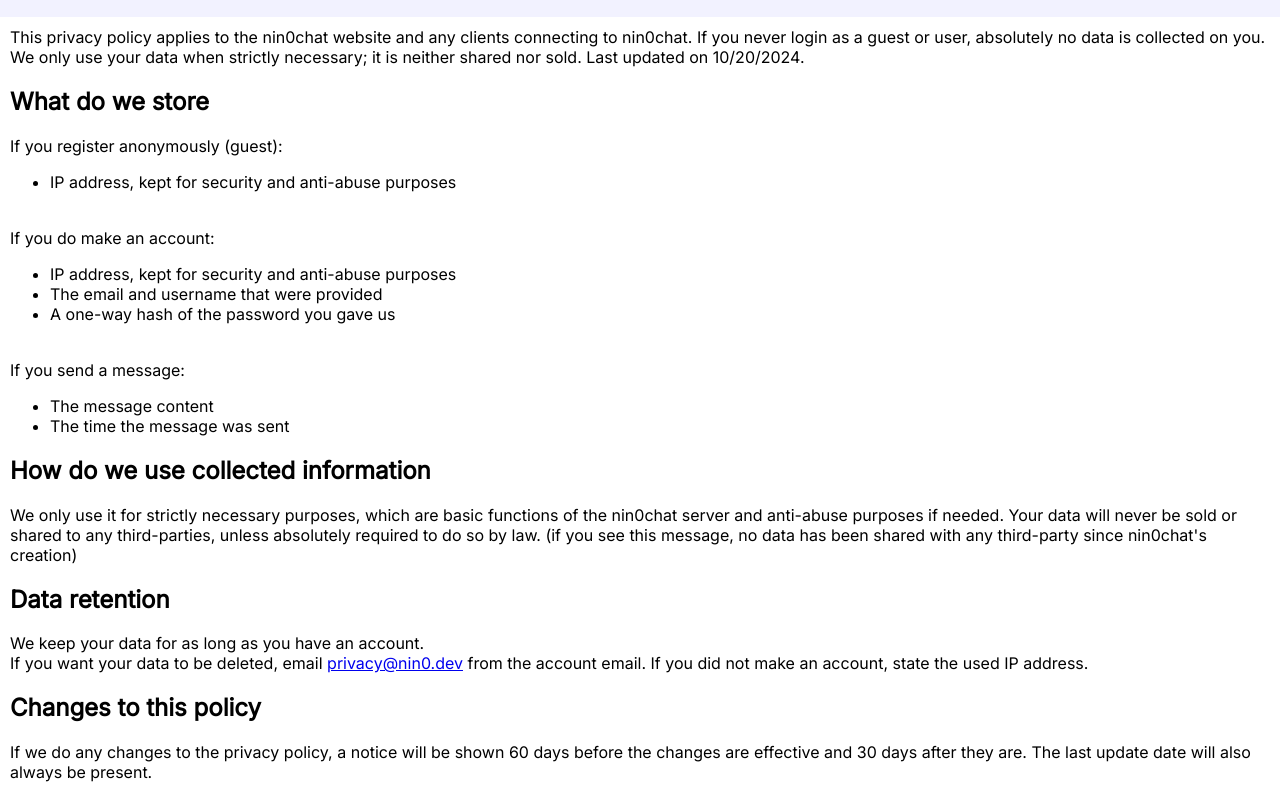
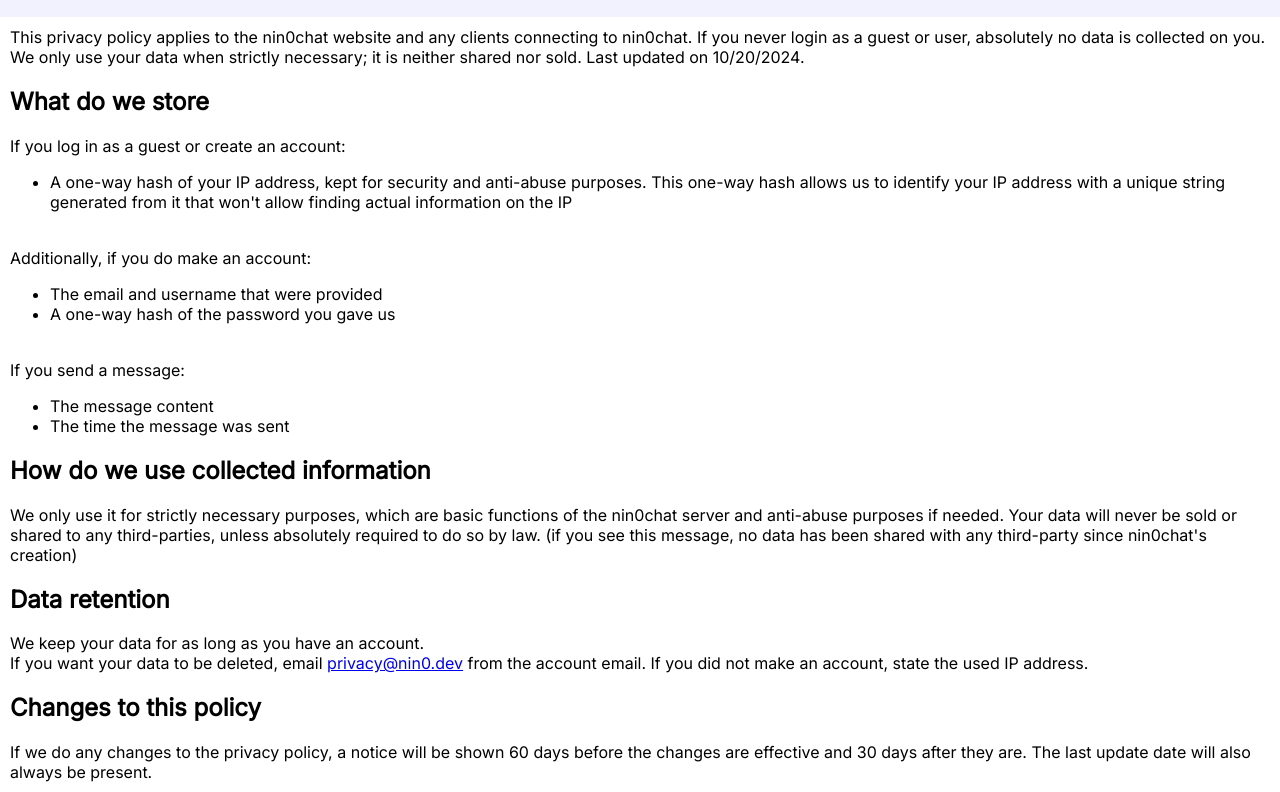
Before and after one commit to nin0chat/frontend, a website built with Vite: page privacy.html in a window 1280 px wide. Shown: the part 71-863 px from the top of the page. Built offline with nearby package versions, Linux system fonts and the light colour scheme.

Commit message:
chore(privacy): detail into IP being hashed (#2)
* chore(frontend/privacy): hash IP

* Update privacy.html

---------

Co-authored-by: nin0dev <personal@nin0.dev>

```diff
--- a/privacy.html
+++ b/privacy.html
@@ -22,14 +22,13 @@
             We only use your data when strictly necessary; it is neither shared nor sold. Last
             updated on 10/20/2024.
             <h2>What do we store</h2>
-            If you register anonymously (guest):
+            If you log in as a guest or create an account:
             <ul>
-                <li>IP address, kept for security and anti-abuse purposes</li>
+                <li>A one-way hash of your IP address, kept for security and anti-abuse purposes. This one-way hash allows us to identify your IP address with a unique string generated from it that won't allow finding actual information on the IP</li>
             </ul>
             <br />
-            If you do make an account:
+            Additionally, if you do make an account:
             <ul>
-                <li>IP address, kept for security and anti-abuse purposes</li>
                 <li>The email and username that were provided</li>
                 <li>A one-way hash of the password you gave us</li>
             </ul>
```
